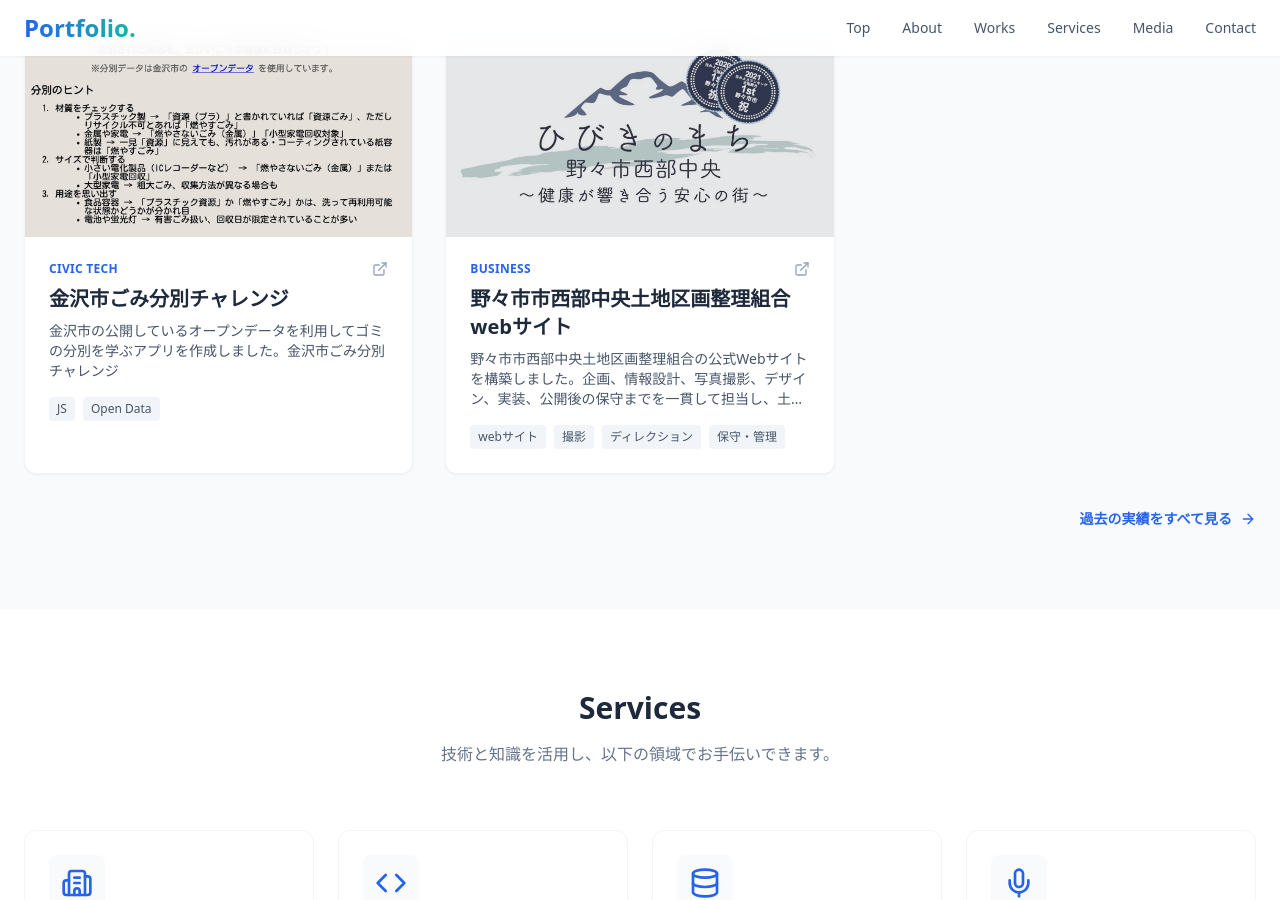
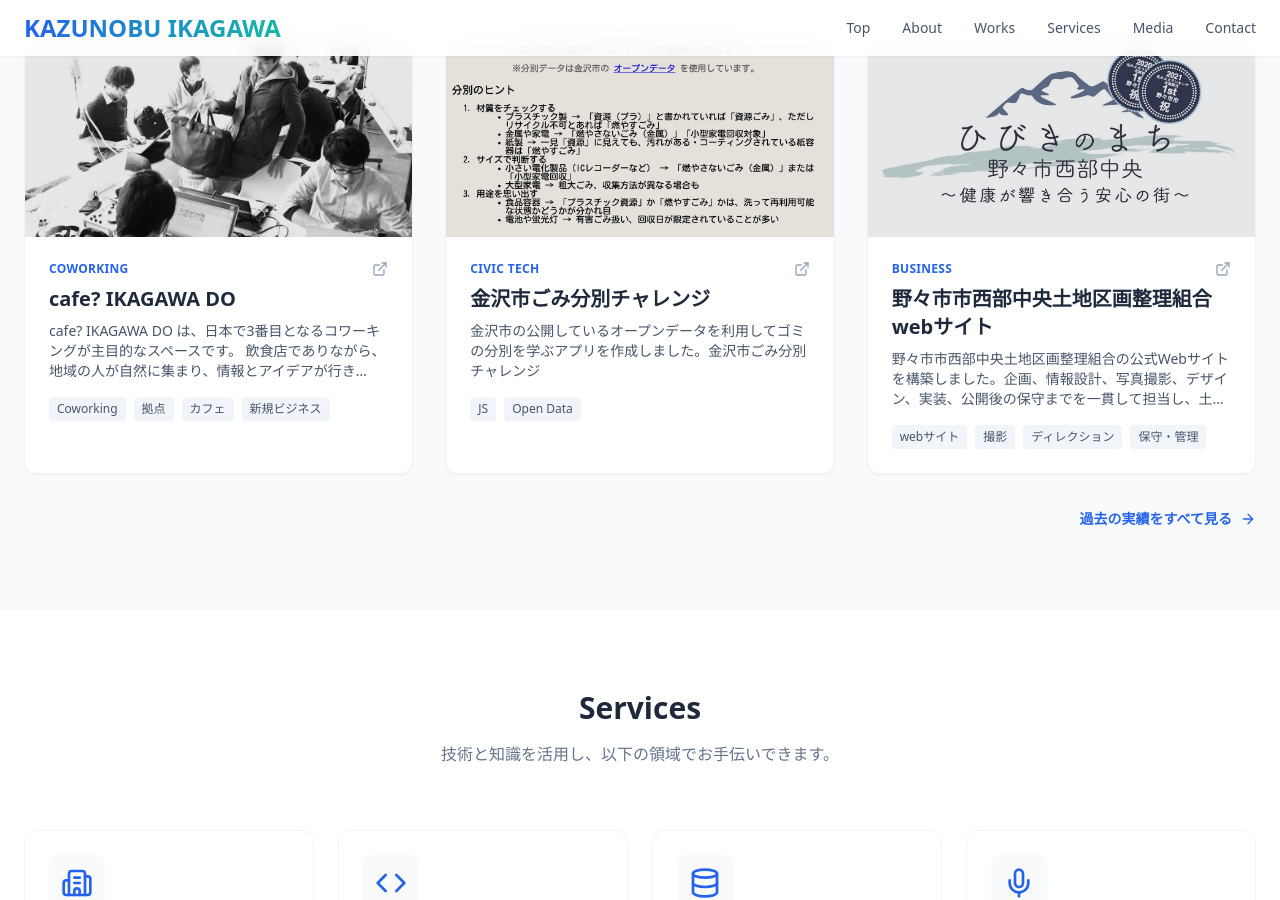
Before and after one commit to 50river/my_website, a Jekyll site: the page built from index.html, in a window 1280 px wide and 900 px high, scrolled down 2810 px. Built offline with Jekyll 4.4.1, drawn with Linux system fonts in a browser that asks for light colours; nearby versions of some CDN libraries; some of the changed text lies outside the part shown.

Commit message:
記事を追加しました

```diff
--- a/_config.yml
+++ b/_config.yml
@@ -1,5 +1,5 @@
 # _config.yml
-title: Civic Tech Portfolio
+title: KAZUNOBU IKAGAWA
 description: 地方議会DXを推進するシビックテック起業家のポートフォリオ
 url: "https://50river.github.io" # GitHub Pagesの公開URL
 baseurl: "/my_website" # リポジトリ名を指定
--- a/_data/portfolio.yml
+++ b/_data/portfolio.yml
@@ -6,7 +6,7 @@ hero:
   description: "政務活動費管理SaaS「Semkan」を中心に、議会DXの推進を行っています。さらに、AI活用やオープンデータの普及を通じて、自治体と市民をつなぐ新しい仕組みづくりに取り組んでいます。また、ワークショップの企画運営、コワーキングスペースの運営、各種イベントを通じたコミュニティづくりやコンサルティングも行っています。"
 
 profile:
-  bio: "昭和58年12月15日生まれ<br>岐阜県揖斐郡池田町出身→石川県金沢市、野々市市の2拠点に在住。<br><br><b>流行より文化を作りながら日本を元気にする仕事をしています</b><br><br><b>流行より文化を作りながら</b><br>⇨私が関わるもの全てが、一過性のトレンドで終わるようなものではなく、継続して地域や日本に根ざせるものかを判断の基準としています。<br><br><b>日本を元気にする</b><br>⇨小さなビジネスや個々が発見した課題解決に向けての挑戦者を増やすこと!"
+  bio: "<b>五十川 員申</b><br>昭和58年12月15日生まれ<br>岐阜県揖斐郡池田町出身→石川県金沢市、野々市市の2拠点に在住。<br><br><b>流行より文化を作りながら日本を元気にする仕事をしています</b><br><br><b>流行より文化を作りながら</b><br>⇨私が関わるもの全てが、一過性のトレンドで終わるようなものではなく、継続して地域や日本に根ざせるものかを判断の基準としています。<br><br><b>日本を元気にする</b><br>⇨小さなビジネスや個々が発見した課題解決に向けての挑戦者を増やすこと!"
 
   hobbies:
     - "道の駅・SA・PA巡り"
--- a/_layouts/default.html
+++ b/_layouts/default.html
@@ -31,7 +31,7 @@
   <nav id="navbar" class="fixed w-full z-50 transition-all duration-300 py-4 bg-transparent">
 	<div class="container mx-auto px-6 flex justify-between items-center">
 	  <a href="{{ '/' | relative_url }}#home" class="text-2xl font-bold bg-gradient-to-r from-blue-600 to-teal-500 bg-clip-text text-transparent">
-		Portfolio.
+		KAZUNOBU IKAGAWA
 	  </a>
 
 	  <!-- Desktop Menu -->
@@ -69,7 +69,7 @@
   <!-- Footer -->
   <footer class="bg-slate-950 text-slate-500 py-8 border-t border-slate-800">
 	<div class="container mx-auto px-6 text-center text-sm">
-	  <p>&copy; 2024 {{ site.title }}. All Rights Reserved.</p>
+	  <p>&copy; 2025 KAZUNOBU IKAGAWA All Rights Reserved.</p>
 	</div>
   </footer>
 
--- /dev/null
+++ b/_works/IKAGAWADO.md
@@ -0,0 +1,34 @@
+---
+title: "cafe? IKAGAWA DO"
+category: Coworking
+image: "assets/img/ikagawado.jpg"
+tags:
+  - Coworking
+  - 拠点
+  - カフェ
+  - 新規ビジネス
+date: 2010-08-20
+---
+cafe? IKAGAWA DO は、日本で3番目となるコワーキングが主目的なスペースです。
+飲食店でありながら、地域の人が自然に集まり、情報とアイデアが行き交う“街の余白”のような空間として企画・運営したプロジェクトです。店舗立ち上げでは、コンセプト設計、メニュー開発、内装ディレクション、ロゴ・写真などのビジュアル周りまで一貫して手がけました。
+
+名前に“？”をつけたのは、単なるカフェにとどまらず、時にワークショップの場になり、時に会議室になり、時に地域の相談所や実験場にも変わる柔らかい余白を残したかったからです。訪れる人の使い方によって姿を変える、可変型の小さな公共圏を目指しました。
+
+内装と導線は、長居も短時間利用もできる“開かれた居心地”を意識。テーブル配置や照明、壁面の情報量などを調整し、誰が来ても気まずくならない距離感をデザインしました。
+当時各テーブルの天井から電源がぶら下がっているカフェもうちだけだったと思います。
+また、写真と文章によるオンライン発信も自ら担当し、店の日常やイベントを丁寧に記録することで、コミュニティに継続的な接点を生み出しました。
+
+運営中は、地域住民、子育て世帯、学生、クリエイター、議員など、さまざまな属性の人が交わる“混ざり合いの場”として機能。単なる店舗運営を超え、人と地域をゆるやかにつなぐハブとして育てていったプロジェクトです。
+
+## 創業当時に書いたブログから持ってきました。
+### Why 「cafe?」？
+
+　 なぜcafe?なのか，その昔カフェでは学者が議論をしそれを盗み聞きして文章化したものが新聞の始まりであったり，アーティストが自分たちの世界観を議論する事で多くの文学作品や芸術が生まれた場所でもあった.もちろん多くの人が集まる為，地域コミュニティの中心でもあった．
+
+　しかし，今カフェの持つ意味とはかけ離れたお店が多い．お客さん同士の繋がりはなく，美味しいランチが食べられたり，沢山の雑貨があったり，はたまた洋風居酒屋であってもカフェである．しかし，個人主義が進み地域コミュニティが崩壊してしまった今こそ昔ながらのカフェが必要だと考えた．
+
+　五十川堂は本来の意味のカフェである．しかし，前述した通り，今カフェの定義が変わってしまっている．そこで五十川堂はあえてcafeを名乗らず「？」を付ける事とした
+
+### Why 「DO」？
+
+　五十川堂をSOHOの様に，人と人が繋がり動く事で新たなモノが生まれる場所にしたいと考えています．その為には，お客様の自発的な行動がなければ始まりません．そこで，皆さんに何か動いて欲しいという意味も込めて店名の五十川堂をローマ字表記にするさい堂をDOUと表記せずDoして欲しいという意味を込めて，DOとしました．
--- a/index.html
+++ b/index.html
@@ -46,7 +46,7 @@ layout: default
 	<div class="hidden md:block md:w-2/5 mt-12 md:mt-0 relative flex-shrink-0">
 	  <div class="relative w-72 h-72 lg:w-80 lg:h-80 mx-auto">
 		<div class="absolute inset-0 bg-teal-200 rounded-full blur-3xl opacity-30 animate-pulse"></div>
-		<img src="https://images.unsplash.com/photo-1556761175-5973dc0f32e7?auto=format&fit=crop&q=80&w=800" class="relative w-full h-full object-cover rounded-2xl shadow-2xl rotate-3 hover:rotate-0 transition-transform duration-500 border-4 border-white">
+		<img src="{{ '/assets/img/IMG_1310.JPG' | relative_url }}" class="relative w-full h-full object-cover rounded-2xl shadow-2xl rotate-3 hover:rotate-0 transition-transform duration-500 border-4 border-white" alt="Profile image">
 	  </div>
 	</div>
   </div>
@@ -253,23 +253,29 @@ layout: default
 		  通常2営業日以内に返信いたします。
 		</p>
 		<div class="space-y-4">
-		  <a href="#" class="flex items-center gap-3 text-slate-300 hover:text-white transition-colors">
-			<i data-lucide="mail" class="w-5 h-5"></i>
-			<span>hello@example.com</span>
-		  </a>
+		  <div class="flex items-start gap-3 text-slate-300">
+			<i data-lucide="map-pin" class="w-5 h-5 mt-0.5"></i>
+			<div>
+			  <div class="font-semibold">〒921-8812</div>
+			  <div class="text-sm leading-tight">石川県野々市市扇が丘3番9号</div>
+			</div>
+		  </div>
+		  <div class="flex items-center gap-3 text-slate-300">
+			<i data-lucide="phone" class="w-5 h-5"></i>
+			<span class="font-semibold tracking-wide">080-9301-7941</span>
+		  </div>
 		  <div class="flex gap-4 mt-8">
-			<a href="#" class="p-3 bg-slate-800 rounded-full hover:bg-blue-600 transition-colors"><i data-lucide="twitter" class="w-5 h-5"></i></a>
-			<a href="#" class="p-3 bg-slate-800 rounded-full hover:bg-slate-700 transition-colors"><i data-lucide="github" class="w-5 h-5"></i></a>
-			<a href="#" class="p-3 bg-slate-800 rounded-full hover:bg-blue-700 transition-colors"><i data-lucide="linkedin" class="w-5 h-5"></i></a>
+			<a href="https://www.instagram.com/50river" class="p-3 bg-slate-800 rounded-full hover:bg-pink-600 transition-colors" aria-label="Instagram @50river"><i data-lucide="instagram" class="w-5 h-5"></i></a>
+			<a href="https://www.facebook.com/50river" class="p-3 bg-slate-800 rounded-full hover:bg-blue-600 transition-colors" aria-label="Facebook @50river"><i data-lucide="facebook" class="w-5 h-5"></i></a>
+			<a href="https://github.com/50river" class="p-3 bg-slate-800 rounded-full hover:bg-slate-700 transition-colors" aria-label="GitHub @50river"><i data-lucide="github" class="w-5 h-5"></i></a>
 		  </div>
 		</div>
 	  </div>
 	  <div class="bg-white/5 p-8 rounded-2xl backdrop-blur-sm border border-white/10">
-		<!-- フォーム実装にはFormspreeなどが便利です -->
-		<form class="space-y-4">
-		  <input type="text" class="w-full bg-slate-800 border-slate-700 rounded-lg px-4 py-2 text-white" placeholder="お名前">
-		  <input type="email" class="w-full bg-slate-800 border-slate-700 rounded-lg px-4 py-2 text-white" placeholder="メールアドレス">
-		  <textarea rows="4" class="w-full bg-slate-800 border-slate-700 rounded-lg px-4 py-2 text-white" placeholder="お問い合わせ内容"></textarea>
+		<form class="space-y-4" action="mailto:nonoichi@ikagawa.info?subject=%E3%81%8A%E5%95%8F%E3%81%84%E5%90%88%E3%82%8F%E3%81%9B" method="POST" enctype="text/plain">
+		  <input type="text" name="name" class="w-full bg-slate-800 border-slate-700 rounded-lg px-4 py-2 text-white" placeholder="お名前">
+		  <input type="email" name="email" class="w-full bg-slate-800 border-slate-700 rounded-lg px-4 py-2 text-white" placeholder="メールアドレス">
+		  <textarea rows="4" name="message" class="w-full bg-slate-800 border-slate-700 rounded-lg px-4 py-2 text-white" placeholder="お問い合わせ内容"></textarea>
 		  <button class="w-full bg-blue-600 hover:bg-blue-500 text-white font-bold py-3 rounded-lg shadow-lg">送信する</button>
 		</form>
 	  </div>
```
Also changed, not shown: _works/seibu.md (+1 -1 lines), _works/semkan.md (renamed from _works/semukan.md), assets/img/IMG_1310.JPG (added), assets/img/ikagawado.jpg (added).
